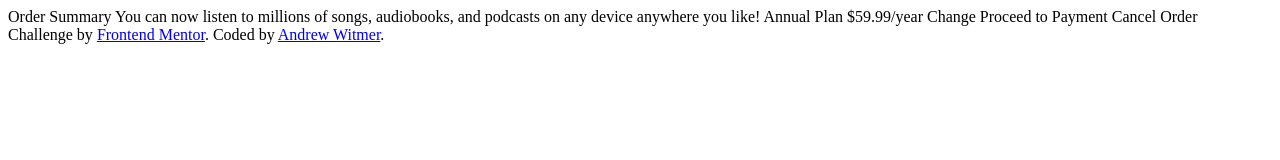
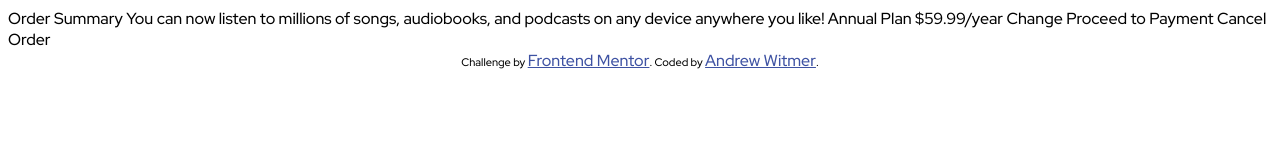
Before and after one commit to awitmer1/Frontend-Mentor-Order-Summary-Component, a plain HTML site: page index.html in a window 1280 px wide. Drawn offline with Linux system fonts and the light colour scheme.

Commit message:
Feat: Added google font; linked style sheet to index.html

```diff
--- a/index.css
+++ b/index.css
@@ -1,3 +1,8 @@
+* {
+    font-family: 'Red Hat Display', sans-serif;
+    font-size: 16px;
+}
+
 .attribution {
     font-size: 11px;
     text-align: center;
--- a/index.html
+++ b/index.html
@@ -5,6 +5,10 @@
   <meta name="viewport" content="width=device-width, initial-scale=1.0"> <!-- displays site properly based on user's device -->
 
   <link rel="icon" type="image/png" sizes="32x32" href="./images/favicon-32x32.png">
+  <link rel="stylesheet" href="index.css" />
+  <link rel="preconnect" href="https://fonts.googleapis.com">
+  <link rel="preconnect" href="https://fonts.gstatic.com" crossorigin>
+  <link href="https://fonts.googleapis.com/css2?family=Red+Hat+Display:wght@500;700;900&display=swap" rel="stylesheet">
 
   <title>Frontend Mentor | Order summary card</title>
 </head>
```
